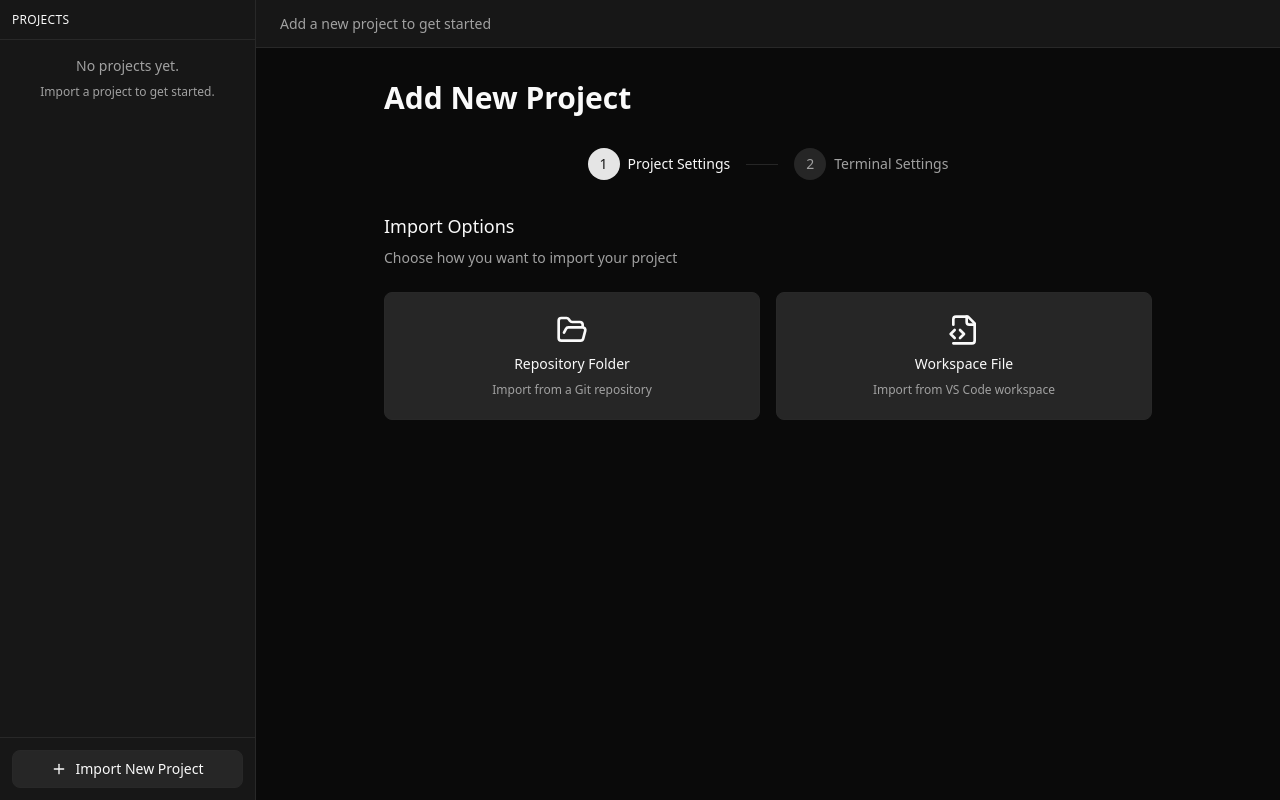
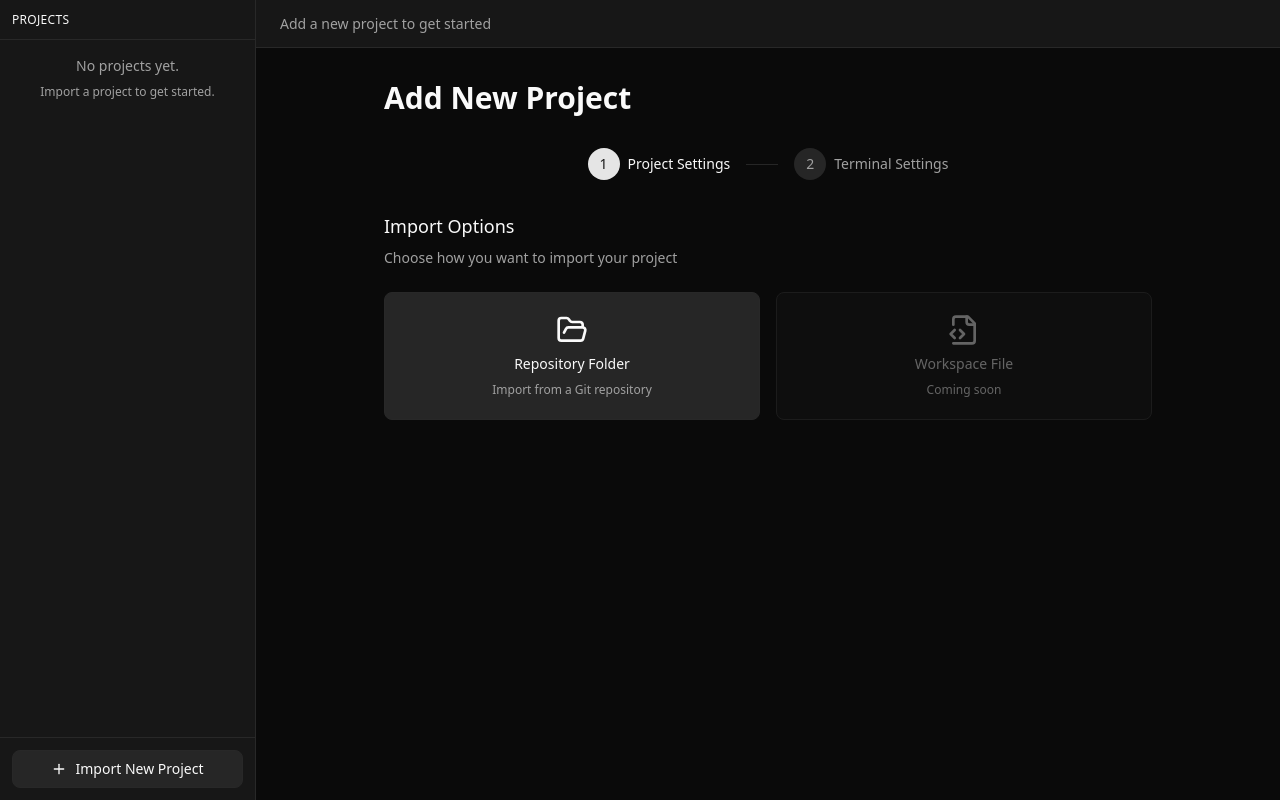
Before and after one commit to JayZeeDesign/ManyMany.dev, a React (Vite) app: page / in a window 1280 px wide. Built offline with nearby package versions, Linux system fonts and the light colour scheme.

Commit message:
hide workspace option

```diff
--- a/src/components/ProjectForm.tsx
+++ b/src/components/ProjectForm.tsx
@@ -516,30 +516,20 @@ export function ProjectForm({ mode }: ProjectFormProps) {
                 </button>
 
                 <button
-                  className="h-32 flex flex-col items-center justify-center gap-2 rounded-md transition-all border"
+                  className="h-32 flex flex-col items-center justify-center gap-2 rounded-md transition-all border cursor-not-allowed"
                   style={{
-                    backgroundColor: 'rgb(var(--color-secondary))',
-                    color: 'rgb(var(--color-secondary-foreground))',
+                    backgroundColor: 'rgb(var(--color-muted) / 0.3)',
+                    color: 'rgb(var(--color-muted-foreground))',
                     borderColor: 'rgb(var(--color-border))',
+                    opacity: 0.6
                   }}
-                  onMouseEnter={(e) => {
-                    e.currentTarget.style.backgroundColor = 'rgb(var(--color-primary))';
-                    e.currentTarget.style.color = 'rgb(var(--color-primary-foreground))';
-                    e.currentTarget.style.transform = 'translateY(-2px)';
-                    e.currentTarget.style.boxShadow = '0 4px 8px rgba(0,0,0,0.2)';
-                  }}
-                  onMouseLeave={(e) => {
-                    e.currentTarget.style.backgroundColor = 'rgb(var(--color-secondary))';
-                    e.currentTarget.style.color = 'rgb(var(--color-secondary-foreground))';
-                    e.currentTarget.style.transform = 'translateY(0)';
-                    e.currentTarget.style.boxShadow = 'none';
-                  }}
-                  onClick={handleSelectWorkspace}
+                  disabled
+                  title="Coming soon"
                 >
                   <FileCode2 className="h-8 w-8" />
                   <span className="text-sm font-medium">Workspace File</span>
                   <span className="text-xs" style={{ color: 'rgb(var(--color-muted-foreground))' }}>
-                    Import from VS Code workspace
+                    Coming soon
                   </span>
                 </button>
               </div>
```
